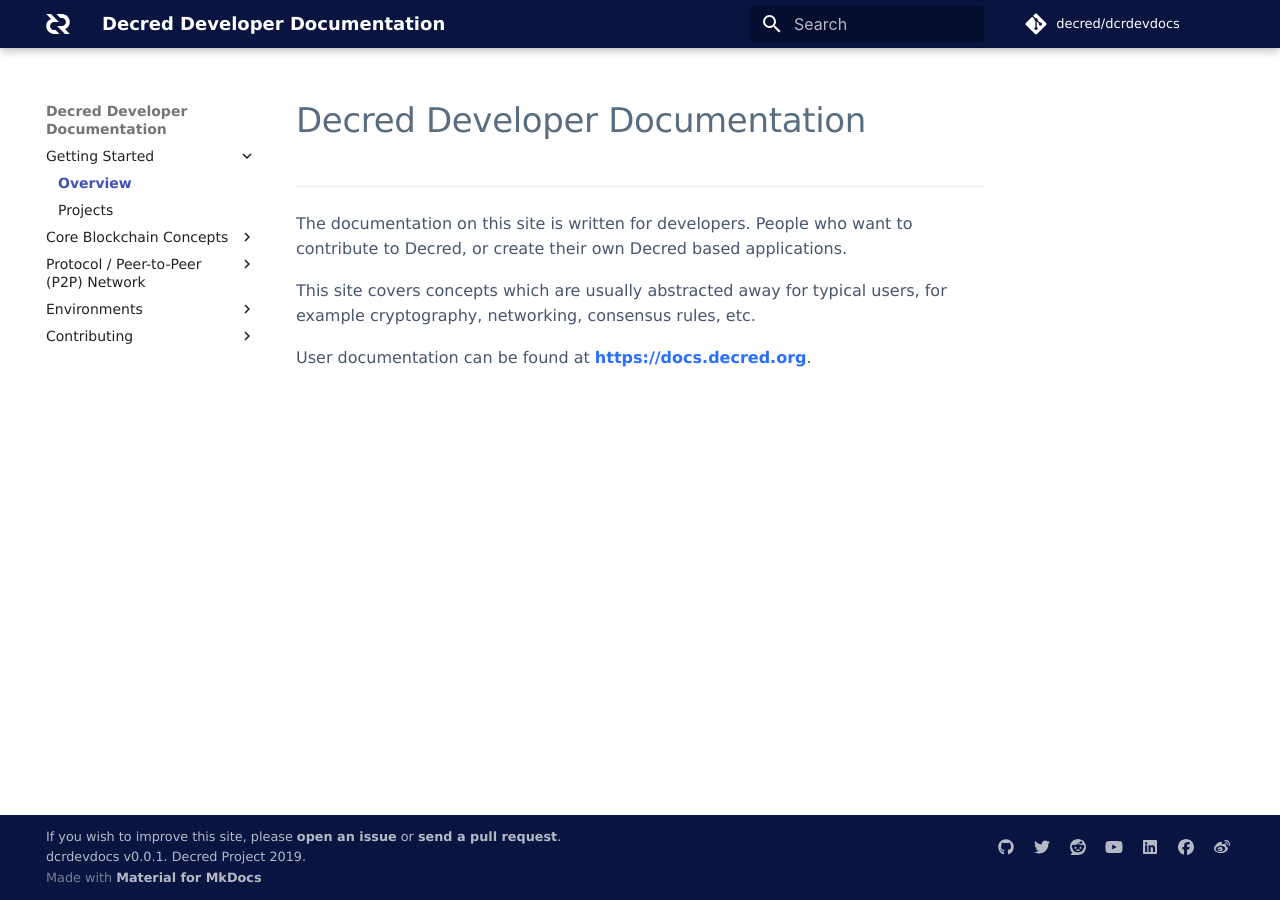
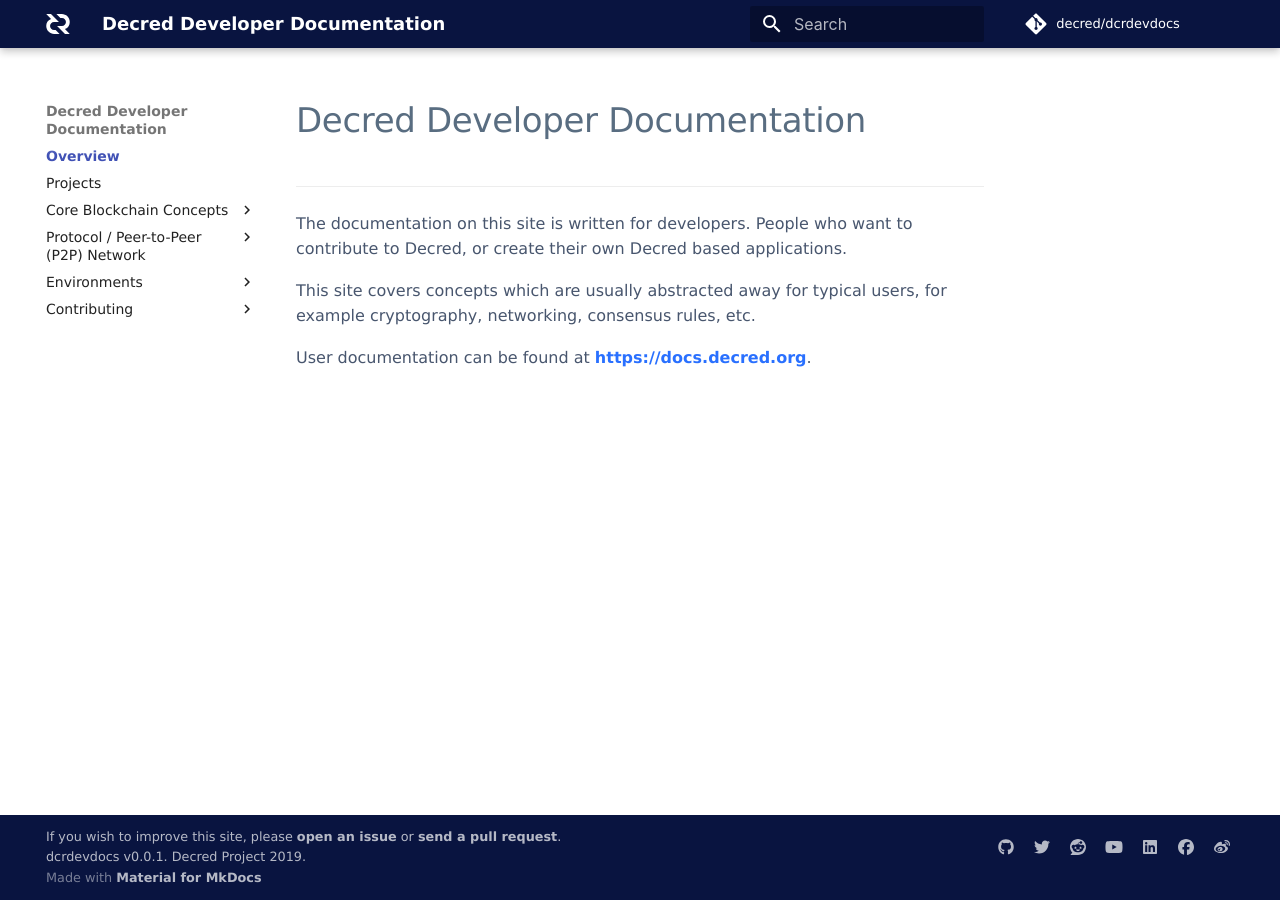
Before and after one commit to decred/dcrdevdocs, an MkDocs documentation site: the page built from docs/overview.md, in a window 1280 px wide. Built offline with MkDocs 1.6.1 and Material for MkDocs 9.7.7, drawn with Linux system fonts in a browser that asks for light colours; some web fonts are replaced; comment, search, counter and statistics services are not loaded.

Commit message:
Remove getting-started section

```diff
--- a/mkdocs.yml
+++ b/mkdocs.yml
@@ -41,9 +41,8 @@ plugins:
   - markdownextradata
   - search
 nav:
-- Getting Started:
-  - 'Overview': 'getting-started/overview.md'
-  - 'Projects': 'getting-started/projects.md'
+- 'Overview': 'overview.md'
+- 'Projects': 'projects.md'
 - Core Blockchain Concepts:
   - 'Blockchain': 'core-blockchain-concepts/blockchain.md'
   - 'Proof-of-Work (PoW)': 'core-blockchain-concepts/proof-of-work.md'
```
Also changed, not shown: docs/overview.md (renamed from docs/getting-started/overview.md), docs/projects.md (renamed from docs/getting-started/projects.md).
